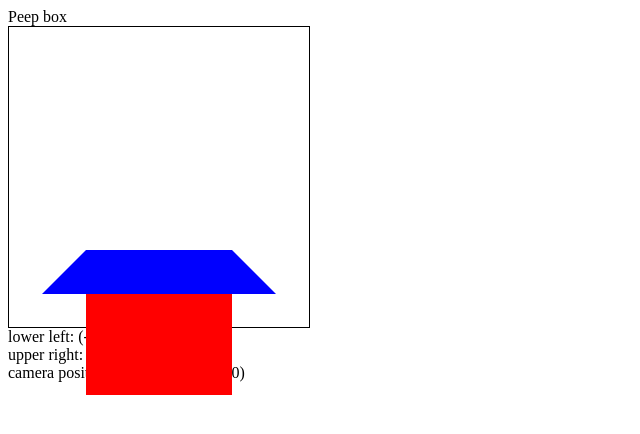
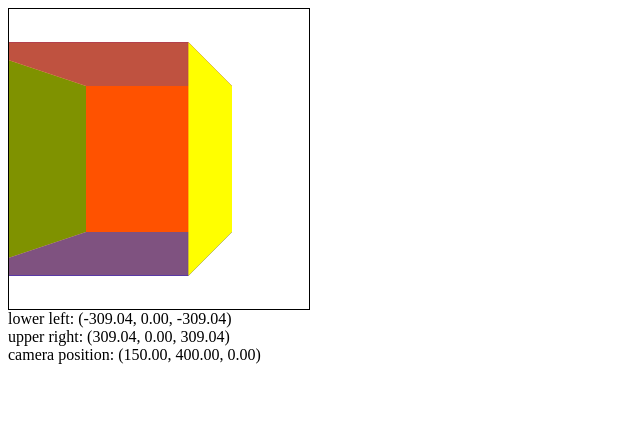
Before and after one commit to Kolecram/Kolecram.github.io, a plain HTML site: page index.html in a window 1280 px wide. Shown: the whole page, without its empty margins (0-640 px from the left). Drawn offline with Linux system fonts and the light colour scheme.

Commit message:
first working implementation

```diff
--- a/index.html
+++ b/index.html
@@ -4,6 +4,5 @@
 <script type="text/javascript" src="javascript.js"></script>
 </head>
 <body>
-    Peep box
 </body>
 </html>
--- a/javascript.js
+++ b/javascript.js
@@ -50,11 +50,16 @@ class WidthAndHeight {
 
 function initScene(sizeInPixels, cameraPosition) {
     console.log("Initializing scene with size " + sizeInPixels + " and camera position " + cameraPosition);
+
+    let clippingBoxElement = document.createElement("div");
+    clippingBoxElement.setAttribute("class", "clippingBox");
+    clippingBoxElement.style.width = sizeInPixels;
+    clippingBoxElement.style.height = sizeInPixels;
+    document.body.appendChild(clippingBoxElement);
+
     sceneElement = document.createElement("div");
-    sceneElement.id = "scene";
-    sceneElement.style.width = sizeInPixels;
-    sceneElement.style.height = sizeInPixels;
-    document.body.appendChild(sceneElement);
+    sceneElement.className = "scene";
+    clippingBoxElement.appendChild(sceneElement);
 
     sceneWidthInPixels = sizeInPixels;
 
@@ -75,8 +80,9 @@ function initScene(sizeInPixels, cameraPosition) {
     /* We calculate the number of pixels that corresponds to the view square. */
     nrOfPixelsInCm = sceneWidthInPixels / viewSquareWidth;
 
-    /* TODO: set perspective-origin */
-    sceneElement.style.perspective = nrOfPixels(cameraPosition.y) + "px";
+    const pixelPoint = getPixelPoint(cameraPosition);
+    sceneElement.style.perspective = pixelPoint.z + "px";
+    sceneElement.style.perspectiveOrigin = pixelPoint.x + "px " + pixelPoint.y + "px";
 
     llElement = document.createElement("div");
     llElement.innerHTML = "lower left: " + new Point3D(-viewSquareWidth, 0, -viewSquareWidth).toString();
@@ -105,23 +111,38 @@ function getPixelPoint(point) {
 // position: coordinates of vertex that has the lowest values for x, y and z
 // perpendicularToAxes: specifies the axis to which the rectangle is perpendicular
 // color: color of the rectangle
-function createRectangle(widthAndHeight, position, perpendicularToAxis, color) {
-    const pixelPoint = getPixelPoint(position);
+function createRectangle(parentElement, widthAndHeight, position, perpendicularToAxis, color, opacity) {
+
+    /* Because the z-coordinate will be multiplied by -1 when mapped to the 2D coordinates,
+       the vertex that has the smallest coordinates after the mapping to 2D will be another
+       vertex, if the rectangle is not perpendicular to the z-axis. */
+    const newPosition = new Point3D(position.x, position.y, position.z);
+    if (perpendicularToAxis != Axis.z) {
+        newPosition.z += widthAndHeight.height;
+    }
+    const pixelPoint = getPixelPoint(newPosition);
 
     console.log("Position: " + position.toString() + " (" + color + ")");
     console.log("Pixel point: " + pixelPoint.toString() + " (" + color + ")");
 
     let objectElement = document.createElement("div");
-    objectElement.setAttribute("class", "plane");
+    objectElement.setAttribute("class", "rectangle");
     objectElement.style.left = pixelPoint.x;
     objectElement.style.top = pixelPoint.y;
     objectElement.style.width = nrOfPixels(widthAndHeight.width);
     objectElement.style.height = nrOfPixels(widthAndHeight.height);
     objectElement.style.background = color;
+    objectElement.style.opacity = opacity;
 
     let transform = "translateZ(" + pixelPoint.z + "px)";
+
+    /* Note that the CSS rotations around the x, y and z-axes are inconsistent with respect to the direction
+       of the rotation:
+       - rotateX uses the left hand rule
+       - rotateY uses the right hand rule
+       - rotateZ uses the left hand rule */
     if (perpendicularToAxis == Axis.x) {
-        transform += " rotateZ(90deg)";
+        transform += " rotateY(-90deg)";
     } else if (perpendicularToAxis == Axis.y) {
     } else if (perpendicularToAxis == Axis.z) {
         transform += " rotateX(90deg)";
@@ -129,17 +150,22 @@ function createRectangle(widthAndHeight, position, perpendicularToAxis, color) {
     objectElement.style.transform = transform;
     objectElement.style.transformOrigin = "0 0 0";
 
-    sceneElement.append(objectElement);
+    parentElement.append(objectElement);
 
     return objectElement;
 }
 
 function createScene() {
-    const cameraPosition = new Point3D(0, 400, 0);
+    const cameraPosition = new Point3D(150, 400, 0);
     initScene(300, cameraPosition);
 
-    backWall = createRectangle(new WidthAndHeight(150, 150), new Point3D(-75, 0, -75), Axis.y, "red");
-    floor = createRectangle(new WidthAndHeight(150, 150), new Point3D(-75, 0, -75), Axis.z, "blue");
+    const widthAndHeight = new WidthAndHeight(150, 150);
+    leftWall = createRectangle(sceneElement, widthAndHeight, new Point3D(-75, 0, -75), Axis.x, "green", 1);
+    rightWall = createRectangle(sceneElement, widthAndHeight, new Point3D(75, 0, -75), Axis.x, "yellow", 1);
+    backWall = createRectangle(sceneElement, widthAndHeight, new Point3D(-75, 0, -75), Axis.y, "red", 1);
+    ceiling = createRectangle(sceneElement, widthAndHeight, new Point3D(-75, 0, 75), Axis.z, "purple", 1);
+    floor = createRectangle(sceneElement, widthAndHeight, new Point3D(-75, 0, -75), Axis.z, "blue"), 1;
+    frontWall = createRectangle(sceneElement, widthAndHeight, new Point3D(-75, 150, -75), Axis.y, "orange", 0.5);
 }
 
 window.onload = (event) => {
--- a/stylesheet.css
+++ b/stylesheet.css
@@ -1,9 +1,15 @@
-#scene {
-    position: relative;
+.clippingBox {
+    overflow: clip;
     border: solid;
     border-width: 1px;
 }
 
-.plane {
+.scene {
+    position: relative;
+    transform-style: preserve-3d;
+}
+
+.rectangle {
     position: absolute;
+    transform-style: preserve-3d;
 }
```
